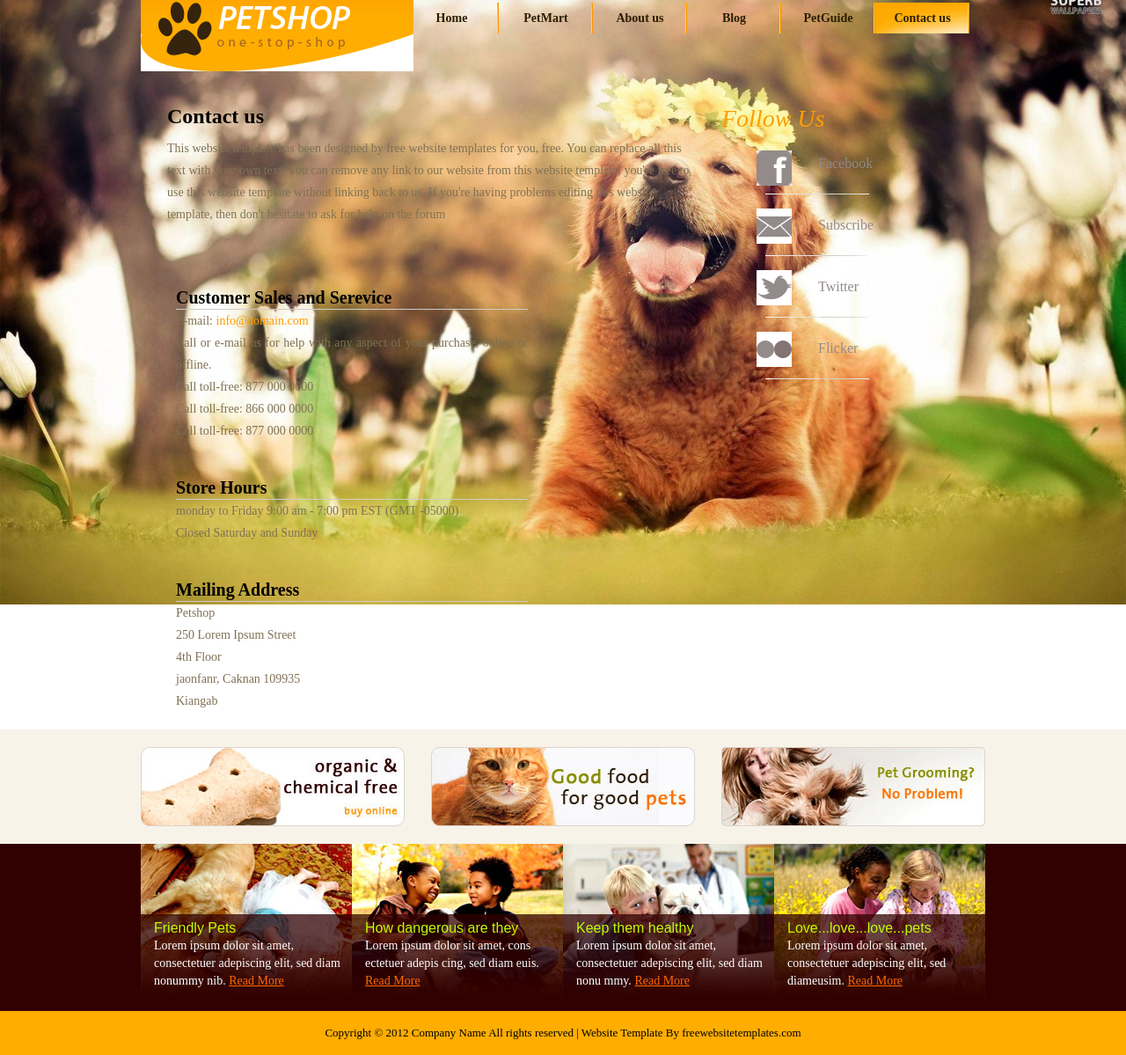
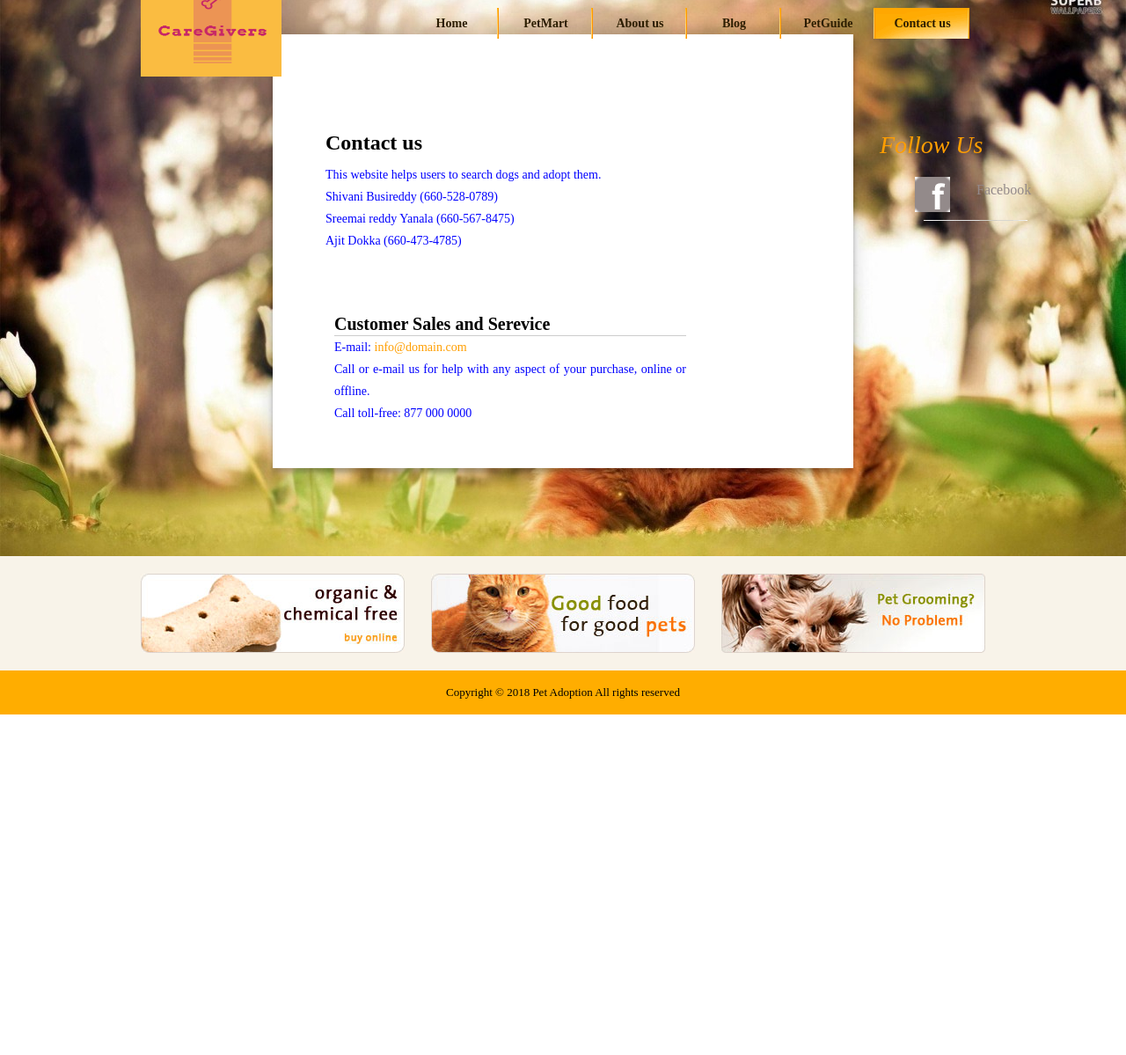
Before and after one commit to SrimaiReddy/HCI, a plain HTML site: page contact.html in a window 1280 px wide. Shown: the part 33-1232 px from the top of the page at 88% size. After the commit the page ends 845 px from the top, so only its background shows below. Drawn offline with Linux system fonts and the light colour scheme.

Commit message:
some change

```diff
--- a/contact.html
+++ b/contact.html
@@ -7,8 +7,9 @@
 <!--[if IE 6]><link href="css/ie6.css" rel="stylesheet" type="text/css"><![endif]-->
 <!--[if IE 7]><link href="css/ie7.css" rel="stylesheet" type="text/css"><![endif]-->
 </head>
-<body>
-<div id="header"> <a href="#" id="logo"><img src="images/logo.gif" width="310" height="114" alt=""></a>
+<body >
+
+  <div id="header"> <a href="#" id="logo"><img src="images/care.PNG" width="160" height="120" alt=""></a>
   <ul class="navigation">
     <li><a href="index.html">Home</a></li>
     <li><a href="petmart.html">PetMart</a></li>
@@ -19,40 +20,35 @@
   </ul>
 </div>
 <div id="body">
+    <div class="sty">
   <div id="content">
     <div class="content">
       <h2>Contact us</h2>
       <div>
-        <p> This website template has been designed by free website templates for you, free. You can replace all this text with your own text. You can remove any link to our website from this website template, you're free to use this website template without linking back to us. If you're having problems editing this website template, then don't hesitate to ask for help on the forum </p>
+        <p style="color:blue;"> This website helps users to search dogs and adopt them. <br>
+          Shivani Busireddy (660-528-0789)<br>
+          Sreemai reddy Yanala (660-567-8475)<br>
+          Ajit Dokka (660-473-4785)<br>
+        </p>
       </div>
       <ul class="connect">
         <li>
           <h2>Customer Sales and Serevice</h2>
-          <p> <span>E-mail: <a href="#">info@domain.com</a></span> <span>Call or e-mail us for help with any aspect of your purchase, online or offline.</span> </p>
-          <p> <span>Call toll-free: 877 000 0000</span> <span>Call toll-free: 866 000 0000</span> <span>Call toll-free: 877 000 0000</span> </p>
-        </li>
-        <li>
-          <h2>Store Hours</h2>
-          <p> <span>monday to Friday 9:00 am - 7:00 pm EST (GMT -05000)</span> <span>Closed Saturday and Sunday</span> </p>
-        </li>
-        <li>
-          <h2>Mailing Address</h2>
-          <p> <span>Petshop</span> <span>250 Lorem Ipsum Street</span> <span>4th Floor</span> <span>jaonfanr, Caknan 109935</span> <span>Kiangab</span> </p>
+          <p style="color:blue;"> <span>E-mail: <a href="#">info@domain.com</a></span> <span>Call or e-mail us for help with any aspect of your purchase, online or offline.</span> </p>
+          <p style="color:blue;"> <span>Call toll-free: 877 000 0000</span> </p>
         </li>
       </ul>
     </div>
     <div id="sidebar">
       <div class="connect">
         <h2>Follow Us</h2>
-        <ul>
-          <li><a class="facebook" href="#">Facebook</a></li>
-          <li><a class="subscribe" href="#">Subscribe</a></li>
-          <li><a class="twitter" href="#">Twitter</a></li>
-          <li><a class="flicker" href="#">Flicker</a></li>
+        <ul style="color:blue;">
+          <li style="color:blue;"><a class="facebook" href="https://www.facebook.com/FriendsOfThePetAdoptionCenter/">Facebook</a></li>
         </ul>
       </div>
     </div>
   </div>
+</div>
   <div class="featured">
     <ul>
       <li><a href="#"><img src="images/organic-and-chemical-free.jpg" width="300" height="90" alt=""></a></li>
@@ -61,29 +57,11 @@
     </ul>
   </div>
 </div>
+
 <div id="footer">
-  <div class="section">
-    <ul>
-      <li> <img src="images/friendly-pets.jpg" width="240" height="186" alt="">
-        <h2><a href="#">Friendly Pets</a></h2>
-        <p> Lorem ipsum dolor sit amet, consectetuer adepiscing elit, sed diam nonummy nib. <a class="more" href="#">Read More</a> </p>
-      </li>
-      <li> <img src="images/pet-lover2.jpg" width="240" height="186" alt="">
-        <h2><a href="#">How dangerous are they</a></h2>
-        <p> Lorem ipsum dolor sit amet, cons ectetuer adepis cing, sed diam euis. <a class="more" href="#">Read More</a> </p>
-      </li>
-      <li> <img src="images/healthy-dog.jpg" width="240" height="186" alt="">
-        <h2><a href="#">Keep them healthy</a></h2>
-        <p> Lorem ipsum dolor sit amet, consectetuer adepiscing elit, sed diam nonu mmy. <a class="more" href="#">Read More</a> </p>
-      </li>
-      <li>
-        <h2><a href="#">Love...love...love...pets</a></h2>
-        <p> Lorem ipsum dolor sit amet, consectetuer adepiscing elit, sed diameusim. <a class="more" href="#">Read More</a> </p>
-        <img src="images/pet-lover.jpg" width="240" height="186" alt=""> </li>
-    </ul>
-  </div>
+
   <div id="footnote">
-    <div class="section">Copyright &copy; 2012 <a href="#">Company Name</a> All rights reserved | Website Template By <a target="_blank" href="http://www.freewebsitetemplates.com/">freewebsitetemplates.com</a></div>
+    <div class="section">Copyright &copy; 2018 <a href="#">Pet Adoption</a> All rights reserved</div>
   </div>
 </div>
 </body>
--- a/css/style.css
+++ b/css/style.css
@@ -20,6 +20,16 @@ body {
   padding: 45px;
   text-align: center;
   box-shadow: 0 0 20px 0 rgba(0, 0, 0, 0.2), 0 5px 5px 0 rgba(0, 0, 0, 0.24);
+}
+.sty {
+	/*position: relative;*/
+	z-index: 1;
+	background: #FFFFFF;
+	max-width: 600px;
+	margin: 0 auto 100px;
+	padding: 30px;
+	text-align: left;
+	box-shadow: 0 0 20px 0 rgba(0, 0, 0, 0.2), 0 5px 5px 0 rgba(0, 0, 0, 0.24);
 }
 .form input {
   font-family: "Roboto", sans-serif;
```
